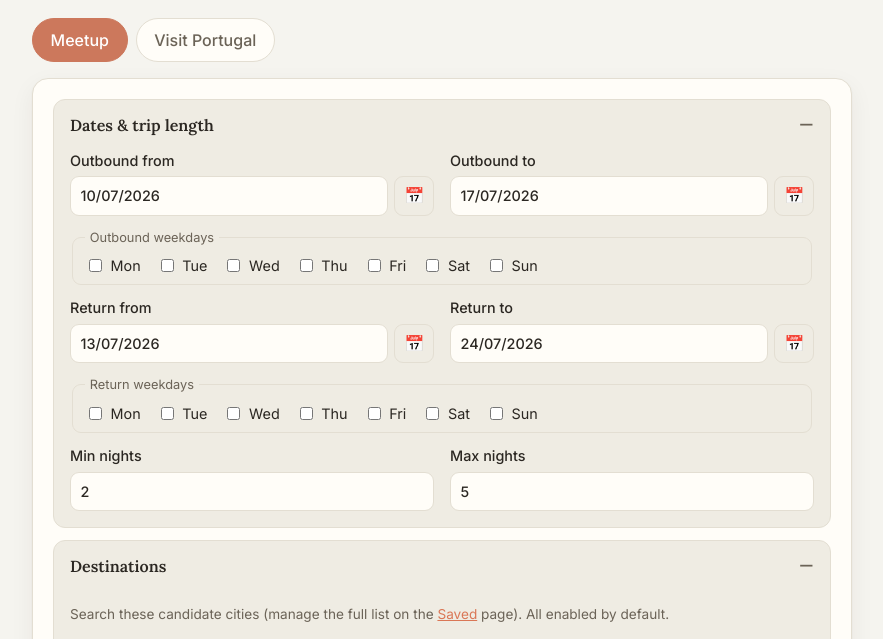
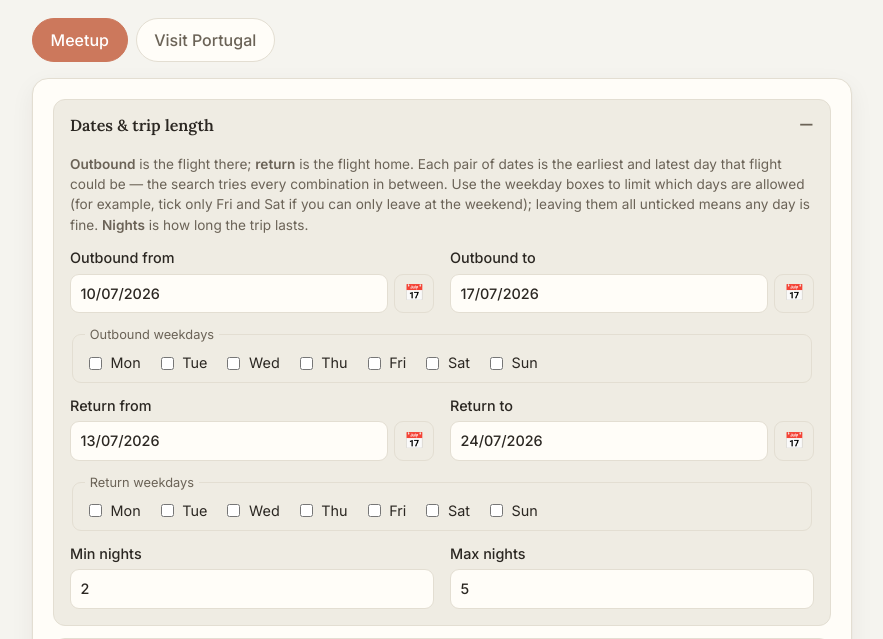
Before and after one commit to lvolcov/flight-meetup-finder, a FastAPI app: template app/templates/index.html in a window 1280 px wide. Shown: the part 165-804 px from the top of the page, without its empty margins (198-1081 px from the left). Run offline with FastAPI, Linux system fonts and the light colour scheme; the template is opened without the code that fills it, so the values that code supplies are empty; parts of the project's set-up code (start-up, migrations or seed data) failed here and were passed over.

Commit message:
feat(ui): form explanations + tooltips, rerun/delete searches, favicon
- Search form now explains itself in plain language for both travellers:
  hint paragraphs in the dates, traveller-filter and sync/price sections
  (what outbound/return windows mean, how weekday boxes and nights work,
  what arrival/departure gaps and the combined price cap do), plus title
  tooltips on every option.
- Searches list: each job row gains run-again (POST /api/jobs/{id}/rerun,
  same filters, opens the new results view) and delete buttons
  (DELETE /api/jobs/{id}, removes job + results after confirmation).
  Deleting a running job stops it cleanly — the runner now treats a
  missing job row like a cancellation between tuples.
- SVG favicon (white plane on the terracotta accent) linked from the
  base template so the browser tab shows an icon.
- Tests: API rerun/delete + 404s (50 unit/integration passing); e2e for
  rerun/delete from the list incl. confirm dialog, hints/tooltips and
  favicon presence (10 e2e passing).

Co-Authored-By: Claude Opus 4.8 <noreply@anthropic.com>

```diff
--- a/app/services/db.py
+++ b/app/services/db.py
@@ -325,6 +325,19 @@ async def set_job_status(
         await conn.commit()
 
 
+async def delete_job(db_path: Path, job_id: str) -> bool:
+    """Delete a job and its results. Returns False if it did not exist.
+
+    Results are removed explicitly because foreign-key cascade is only
+    enforced on connections that enable the pragma.
+    """
+    async with aiosqlite.connect(db_path) as conn:
+        await conn.execute("DELETE FROM results WHERE job_id = ?", (job_id,))
+        cur = await conn.execute("DELETE FROM jobs WHERE id = ?", (job_id,))
+        await conn.commit()
+        return cur.rowcount > 0
+
+
 async def update_job_progress(
     db_path: Path, job_id: str, queries_done: int, queries_failed: int
 ) -> None:
--- a/app/static/css/theme.css
+++ b/app/static/css/theme.css
@@ -142,6 +142,7 @@ input:focus, select:focus { outline: 2px solid var(--accent); outline-offset: 1p
 .chk { flex-direction: row; align-items: center; gap: .35rem; font-weight: 400; }
 .chk input { width: auto; }
 .hint { font-size: .85rem; color: var(--text-soft); }
+.grid-2 > .hint { grid-column: 1 / -1; margin: .25rem 0 0; }
 
 .dest-grid { display: grid; grid-template-columns: repeat(auto-fill, minmax(120px, 1fr)); gap: .4rem .8rem; }
 .schengen-toggle { margin: .25rem 0 .75rem; font-weight: 600; }
@@ -165,17 +166,23 @@ input:focus, select:focus { outline: 2px solid var(--accent); outline-offset: 1p
 /* Recent searches ------------------------------------------------------ */
 .job-list { display: flex; flex-direction: column; gap: .5rem; margin-bottom: 1.25rem; }
 .job-row {
-  display: flex; align-items: center; gap: .75rem;
+  display: flex; align-items: center; gap: .6rem;
   background: var(--surface); border: 1px solid var(--border);
-  border-radius: 12px; padding: .6rem .9rem;
-  text-decoration: none; color: var(--text); font-size: .9rem;
+  border-radius: 12px; padding: .5rem .7rem .5rem .9rem;
+  color: var(--text); font-size: .9rem;
 }
 .job-row:hover { border-color: var(--accent); }
+.job-link {
+  display: flex; align-items: center; gap: .75rem; flex: 1; min-width: 0;
+  text-decoration: none; color: inherit;
+}
 .job-icon { width: 1.4rem; text-align: center; color: var(--accent-strong); font-weight: 700; }
 .job-row[data-status="failed"] .job-icon { color: var(--warn-text); }
 .job-meta { flex: 1; color: var(--text-soft); }
 .job-meta strong { color: var(--text); text-transform: capitalize; }
 .progress.mini { width: 90px; height: 6px; flex: none; display: inline-block; }
+.job-actions { display: flex; gap: .35rem; flex: none; }
+.icon-btn.small { width: 1.9rem; height: 1.9rem; font-size: .9rem; }
 
 /* Results ------------------------------------------------------------- */
 .status-bar { margin: 1rem 0; }
@@ -216,4 +223,5 @@ input:focus, select:focus { outline: 2px solid var(--accent); outline-offset: 1p
   .result-count { margin-left: 0; }
   .actions { flex-direction: column; }
   .btn { width: 100%; }
+  .progress.mini { width: 48px; }
 }
--- a/app/static/js/app.js
+++ b/app/static/js/app.js
@@ -240,12 +240,40 @@ async function loadRecentJobs() {
     const detail = live
       ? `${j.queries_done}/${j.queries_total} queries`
       : fmtDateTime(j.created_at);
-    return `<a class="job-row" href="/search/${j.id}" data-status="${j.status}">` +
+    return `<div class="job-row" data-status="${j.status}">` +
+      `<a class="job-link" href="/search/${j.id}" title="Open this search's results">` +
       `<span class="job-icon">${JOB_STATUS_ICON[j.status] || '?'}</span>` +
       `<span class="job-meta"><strong>${j.mode}</strong> · ${j.status} · ${detail}</span>` +
       `<span class="progress mini"><span class="progress-fill" style="width:${pct}%"></span></span>` +
-      `</a>`;
+      `</a>` +
+      `<span class="job-actions">` +
+      `<button type="button" class="icon-btn small" data-rerun="${j.id}" ` +
+      `title="Search again with the same filters" aria-label="Run again">↻</button>` +
+      `<button type="button" class="icon-btn small" data-delete="${j.id}" ` +
+      `title="Delete this search and its results" aria-label="Delete">🗑</button>` +
+      `</span></div>`;
   }).join('');
+
+  $$('[data-rerun]', box).forEach((b) => b.addEventListener('click', async () => {
+    b.disabled = true;
+    try {
+      const { job_id } = await sendJSON(`/api/jobs/${b.dataset.rerun}/rerun`, 'POST');
+      window.location.href = `/search/${job_id}`;
+    } catch (e) {
+      b.disabled = false;
+      alert('Could not re-run: ' + e.message);
+    }
+  }));
+  $$('[data-delete]', box).forEach((b) => b.addEventListener('click', async () => {
+    if (!confirm('Delete this search and its results?')) return;
+    try {
+      await sendJSON(`/api/jobs/${b.dataset.delete}`, 'DELETE');
+      loadRecentJobs();
+    } catch (e) {
+      alert('Could not delete: ' + e.message);
+    }
+  }));
+
   if (jobs.some((j) => j.status === 'running' || j.status === 'pending')) {
     setTimeout(loadRecentJobs, 2000);
   }
--- a/app/templates/_traveller_filters.html
+++ b/app/templates/_traveller_filters.html
@@ -1,5 +1,13 @@
 {# Per-traveller leg filters (F-7..F-9). Reused for A and B. #}
-<label>Outbound time
+<p class="hint">
+  Limits for this traveller's flights, in local time at each airport.
+  <strong>Morning</strong> = departs after 06:00 and lands before 12:00;
+  <strong>afternoon</strong> = 12:00–18:00; <strong>evening</strong> =
+  18:00–midnight. <strong>Max journey</strong> is the whole flight
+  door-to-door, including any connection. Leave on "Any" / empty for no limit.
+</p>
+<label title="When the flight there may depart and land (local time)">
+  Outbound time
   <select data-leg="outbound">
     <option value="any">Any</option>
     <option value="morning">Morning (06–12)</option>
@@ -7,7 +15,8 @@
     <option value="evening">Evening (18–24)</option>
   </select>
 </label>
-<label>Return time
+<label title="When the flight home may depart and land (local time)">
+  Return time
   <select data-leg="return">
     <option value="any">Any</option>
     <option value="morning">Morning (06–12)</option>
@@ -15,11 +24,13 @@
     <option value="evening">Evening (18–24)</option>
   </select>
 </label>
-<label>Max journey (hours)
+<label title="Longest total travel time you'd accept per flight, including connections — e.g. 5 means no journeys over 5 hours">
+  Max journey (hours)
   <input type="number" data-field="max_duration_hours" min="0" step="0.5"
          placeholder="any">
 </label>
-<label>Max stops
+<label title="Direct = no connections; ≤ 1 = at most one change of plane">
+  Max stops
   <select data-field="max_stops">
     <option value="any">Any</option>
     <option value="one">≤ 1</option>
--- a/app/templates/base.html
+++ b/app/templates/base.html
@@ -4,6 +4,7 @@
   <meta charset="utf-8">
   <meta name="viewport" content="width=device-width, initial-scale=1">
   <title>{% block title %}Flight Meetup Finder{% endblock %}</title>
+  <link rel="icon" type="image/svg+xml" href="/static/favicon.svg">
   <link rel="preconnect" href="https://fonts.googleapis.com">
   <link rel="preconnect" href="https://fonts.gstatic.com" crossorigin>
   <link href="https://fonts.googleapis.com/css2?family=Lora:wght@500;600;700&family=Inter:wght@400;500;600&display=swap" rel="stylesheet">
--- a/app/templates/index.html
+++ b/app/templates/index.html
@@ -40,9 +40,18 @@
   <details class="accordion" open>
     <summary>Dates &amp; trip length</summary>
     <div class="accordion-body grid-2">
-      <label>Outbound from
+      <p class="hint">
+        <strong>Outbound</strong> is the flight there; <strong>return</strong>
+        is the flight home. Each pair of dates is the earliest and latest day
+        that flight could be — the search tries every combination in between.
+        Use the weekday boxes to limit which days are allowed (for example,
+        tick only Fri and Sat if you can only leave at the weekend); leaving
+        them all unticked means any day is fine.
+        <strong>Nights</strong> is how long the trip lasts.
+      </p>
+      <label title="Earliest day the flight there could be">Outbound from
         {{ datefield('outbound_start') }}</label>
-      <label>Outbound to
+      <label title="Latest day the flight there could be">Outbound to
         {{ datefield('outbound_end') }}</label>
       <fieldset class="weekdays" data-weekdays="outbound">
         <legend>Outbound weekdays</legend>
@@ -50,9 +59,9 @@
         <label class="chk"><input type="checkbox" value="{{ loop.index0 }}">{{ wd }}</label>
         {% endfor %}
       </fieldset>
-      <label>Return from
+      <label title="Earliest day the flight home could be">Return from
         {{ datefield('return_start') }}</label>
-      <label>Return to
+      <label title="Latest day the flight home could be">Return to
         {{ datefield('return_end') }}</label>
       <fieldset class="weekdays" data-weekdays="return">
         <legend>Return weekdays</legend>
@@ -60,9 +69,10 @@
         <label class="chk"><input type="checkbox" value="{{ loop.index0 }}">{{ wd }}</label>
         {% endfor %}
       </fieldset>
-      <label>Min nights
+      <label title="Shortest trip you would accept — e.g. 2 means at least two nights away">
+        Min nights
         <input type="number" name="min_nights" min="1" value="2" required></label>
-      <label>Max nights
+      <label title="Longest trip you would accept">Max nights
         <input type="number" name="max_nights" min="1" value="5" required></label>
     </div>
   </details>
@@ -124,16 +134,31 @@
   <details class="accordion">
     <summary>Sync &amp; price caps</summary>
     <div class="accordion-body grid-2">
-      <label data-mode-only="meetup">Max arrival gap (hours)
+      <p class="hint" data-mode-only="meetup">
+        These keep the two of you together. <strong>Arrival gap</strong> is the
+        longest one of you would wait at the destination airport for the other
+        to land. <strong>Departure gap</strong> is the same for flying home.
+        <strong>Combined price</strong> is all four flights added together, in
+        pounds. Leave a box empty to ignore that limit.
+      </p>
+      <label data-mode-only="meetup"
+             title="Longest acceptable wait between your two landings — e.g. 3 means you land within 3 hours of each other">
+        Max arrival gap (hours)
         <input type="number" name="max_arrival_gap_hours" min="0" step="0.5"
                placeholder="any"></label>
-      <label data-mode-only="meetup">Max departure gap (hours)
+      <label data-mode-only="meetup"
+             title="Longest acceptable gap between your two departure flights home">
+        Max departure gap (hours)
         <input type="number" name="max_departure_gap_hours" min="0" step="0.5"
                placeholder="any"></label>
-      <label data-mode-only="meetup">Max combined price (£)
+      <label data-mode-only="meetup"
+             title="Most you want to spend in total — all four flights together, in pounds">
+        Max combined price (£)
         <input type="number" name="max_combined_gbp" min="0" step="10"
                placeholder="no cap"></label>
-      <label data-mode-only="visit" hidden>Max price (£)
+      <label data-mode-only="visit" hidden
+             title="Most you want to spend on the return trip, in pounds">
+        Max price (£)
         <input type="number" name="max_price_gbp" min="0" step="10"
                placeholder="no cap"></label>
     </div>
```
Also changed, not shown: app/api/routes_jobs.py (+27 -1 lines), app/services/jobs.py (+7 -3 lines), tests/e2e/test_frontend.py (+44 -2 lines), tests/test_api.py (+23 -0 lines), app/static/favicon.svg (added).
